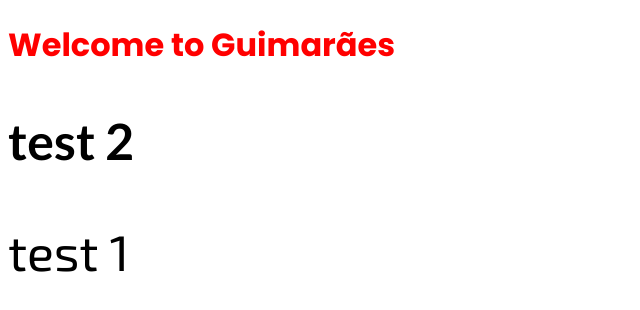
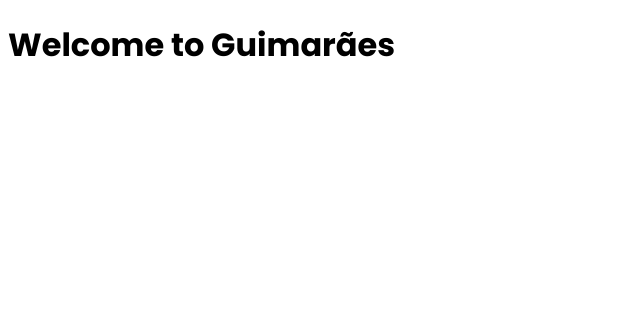
Before and after one commit to aifontao/guimaraes-project, a plain HTML site: page index.html in a window 1280 px wide. Shown: the whole page, without its empty margins (0-640 px from the left). Drawn offline with Linux system fonts and the light colour scheme.

Commit message:
First submit - created html structure

```diff
--- a/index.html
+++ b/index.html
@@ -20,7 +20,5 @@
   </head>
   <body>
     <h1>Welcome to Guimarães</h1>
-    <h2>test 2</h2>
-    <p>test 1</p>
   </body>
 </html>
--- a/src/styles.css
+++ b/src/styles.css
@@ -5,14 +5,5 @@
 }
 
 h1 {
-  color: red;
   font-family: var(--title-font-family);
 }
-p {
-  font-family: var(--main-font-family);
-  font-size: 50px;
-}
-h2 {
-  font-family: var(--subtitle-font-family);
-  font-size: 50px;
-}
```
